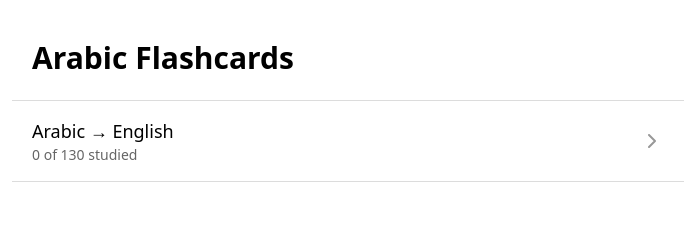
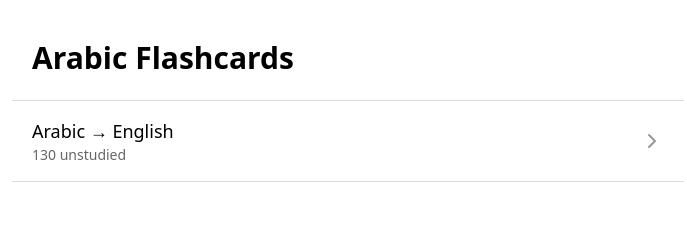
Before and after one commit to six-school/ar-flash, a React (Vite) app: page / in a window 1280 px wide. Shown: the top 235 px of the page, without its empty margins (292-979 px from the left). Built offline with nearby package versions, Linux system fonts and the light colour scheme.

Commit message:
show due and unstudied on splash, fix some alignment issues

```diff
--- a/src/App.tsx
+++ b/src/App.tsx
@@ -2,7 +2,7 @@ import { useState } from "react";
 import { AnimatePresence, MotionConfig, motion } from "motion/react";
 import { useCards } from "./cards";
 import { exportProgress, useProgress } from "./progress";
-import { listOrder, sessionOrder } from "./schedule";
+import { dueAt, listOrder, sessionOrder } from "./schedule";
 import { Splash, StackScreen } from "./screens";
 import { Study } from "./study";
 
@@ -39,8 +39,11 @@ export default function App() {
     view = (
       <Splash
         title={title}
-        studied={all.filter((c) => progress[c.id]).length}
-        total={all.length}
+        dueTimes={all.flatMap((c) => {
+          const r = progress[c.id];
+          return r ? [dueAt(r)] : [];
+        })}
+        unstudied={all.filter((c) => !progress[c.id]).length}
         onOpen={() => go({ name: "stack" })}
         onExport={() => exportProgress(progress)}
       />
--- a/src/screens.tsx
+++ b/src/screens.tsx
@@ -1,4 +1,4 @@
-import type { ReactNode } from "react";
+import { type ReactNode, useEffect, useState } from "react";
 
 export function TopBar({
   left,
@@ -78,19 +78,73 @@ const ChevronIcon = () => (
   </svg>
 );
 
+const MINUTE = 60 * 1000;
+const HOUR = 60 * MINUTE;
+const DAY = 24 * HOUR;
+const relative = new Intl.RelativeTimeFormat("en", { numeric: "always" });
+
+/**
+ * How far ahead `at` is from `now`, rounded to the largest fitting unit: "in 1 minute",
+ * "in 3 hours", "in 2 days", "in 6 weeks".
+ */
+function inTime(at: number, now: number): string {
+  const ms = at - now;
+  const minutes = Math.round(ms / MINUTE);
+  if (minutes < 60) return relative.format(Math.max(1, minutes), "minute");
+  const hours = Math.round(ms / HOUR);
+  if (hours < 24) return relative.format(hours, "hour");
+  const days = Math.round(ms / DAY);
+  if (days < 14) return relative.format(days, "day");
+  return relative.format(Math.round(days / 7), "week");
+}
+
+/**
+ * The stack's status: how many studied cards are due now (or, when none are, when the next one is
+ * due) and how many cards are unstudied. Parts that don't apply are left out.
+ */
+export function stackStatus(dueTimes: number[], unstudied: number, now: number): string {
+  const due = dueTimes.filter((t) => t <= now).length;
+  const next = Math.min(...dueTimes.filter((t) => t > now));
+  const parts: string[] = [];
+  if (due > 0) parts.push(`${due} ${due === 1 ? "card" : "cards"} due now`);
+  else if (Number.isFinite(next)) parts.push(`Next due ${inTime(next, now)}`);
+  if (unstudied > 0) parts.push(`${unstudied} unstudied`);
+  return parts.join(" · ") || "No cards";
+}
+
+/** The current time, updated every 30 seconds and whenever the page comes back into view. */
+function useNow() {
+  const [now, setNow] = useState(Date.now);
+  useEffect(() => {
+    const tick = () => setNow(Date.now());
+    const onVisibility = () => {
+      if (document.visibilityState === "visible") tick();
+    };
+    const timer = setInterval(tick, 30_000);
+    document.addEventListener("visibilitychange", onVisibility);
+    return () => {
+      clearInterval(timer);
+      document.removeEventListener("visibilitychange", onVisibility);
+    };
+  }, []);
+  return now;
+}
+
+/** `dueTimes` has the due time of each studied card, in ms since the epoch. */
 export function Splash({
   title,
-  studied,
-  total,
+  dueTimes,
+  unstudied,
   onOpen,
   onExport,
 }: {
   title: string;
-  studied: number;
-  total: number;
+  dueTimes: number[];
+  unstudied: number;
   onOpen: () => void;
   onExport: () => void;
 }) {
+  const now = useNow();
   return (
     <div className="flex h-full flex-col">
       <h1 className="px-5 pt-10 pb-6 text-3xl font-bold">Arabic Flashcards</h1>
@@ -103,7 +157,7 @@ export function Splash({
             <span className="flex-1">
               <span className="block text-lg font-medium">{title}</span>
               <span className="block text-sm opacity-60">
-                {studied} of {total} studied
+                {stackStatus(dueTimes, unstudied, now)}
               </span>
             </span>
             <ChevronIcon />
@@ -122,17 +176,19 @@ export function Splash({
   );
 }
 
-/** The level column: "new" (dimmed) for unstudied cards, red below 0, green above. */
+/** The level column: a smaller, dimmed "new" for unstudied cards, red below 0, green above. */
 function Level({ level }: { level: number | null }) {
   const color =
     level === null
-      ? "opacity-50"
+      ? "text-sm opacity-50"
       : level < 0
         ? "text-red-600 dark:text-red-400"
         : level > 0
           ? "text-green-700 dark:text-green-400"
           : "";
-  return <span className={`w-10 shrink-0 text-right tabular-nums ${color}`}>{level ?? "new"}</span>;
+  return (
+    <span className={`w-10 shrink-0 text-center tabular-nums ${color}`}>{level ?? "new"}</span>
+  );
 }
 
 /** `rows` are in list order; `level` is null for a card not yet studied. */
--- a/src/study.tsx
+++ b/src/study.tsx
@@ -219,8 +219,9 @@ function Card({
             </Face>
             <Face back shown={revealed}>
               <ArabicLine>
+                {canSpeak && <SpeakerSpace />}
                 {word}
-                <SpeakButton text={card.arabic} />
+                {canSpeak && <SpeakButton text={card.arabic} />}
               </ArabicLine>
               <Line>{card.english}</Line>
             </Face>
@@ -311,7 +312,22 @@ function ArabicWord({
   );
 }
 
-/** Speaks `text` in Arabic. Hidden where the browser has no speech synthesis. */
+// Without speech synthesis, the speaker button and the space that balances it are left out.
+const canSpeak = typeof speechSynthesis !== "undefined";
+// The speaker button's box and icon. A blank box of the same size sits on the word's other side,
+// so the word stays centred on the card.
+const SPEAKER_BOX = "shrink-0 p-2";
+const SPEAKER_ICON = "size-[clamp(1.5rem,0.5em,2.5rem)]";
+
+function SpeakerSpace() {
+  return (
+    <span aria-hidden className={`invisible ${SPEAKER_BOX}`}>
+      <SpeakerIcon className={SPEAKER_ICON} />
+    </span>
+  );
+}
+
+/** Speaks `text` in Arabic. */
 function SpeakButton({ text }: { text: string }) {
   const ref = useRef<HTMLButtonElement>(null);
 
@@ -324,7 +340,6 @@ function SpeakButton({ text }: { text: string }) {
     return () => el?.removeEventListener("pointerdown", stop);
   }, []);
 
-  if (!("speechSynthesis" in window)) return null;
   return (
     <button
       ref={ref}
@@ -339,9 +354,9 @@ function SpeakButton({ text }: { text: string }) {
         speechSynthesis.cancel();
         speechSynthesis.speak(utterance);
       }}
-      className="shrink-0 cursor-pointer rounded-full p-2 opacity-60 hover:bg-neutral-500/15 hover:opacity-100"
+      className={`${SPEAKER_BOX} cursor-pointer rounded-full opacity-60 hover:bg-neutral-500/15 hover:opacity-100`}
     >
-      <SpeakerIcon className="size-[clamp(1.5rem,0.5em,2.5rem)]" />
+      <SpeakerIcon className={SPEAKER_ICON} />
     </button>
   );
 }
@@ -355,7 +370,10 @@ function ArabicLine({ children }: { children: ReactNode }) {
   );
 }
 
-/** A line of English card text. It wraps only at spaces, so the text shrinks rather than split a word. */
+/**
+ * A line of English card text. It wraps only at spaces, so the text shrinks rather than split a
+ * word.
+ */
 function Line({ children }: { children: string }) {
   const content = children.split(/(\s+)/).map((part, i) =>
     part.includes("-") ? (
```
Also changed, not shown: 2 other files (tests, documents, lock files or other folders).
